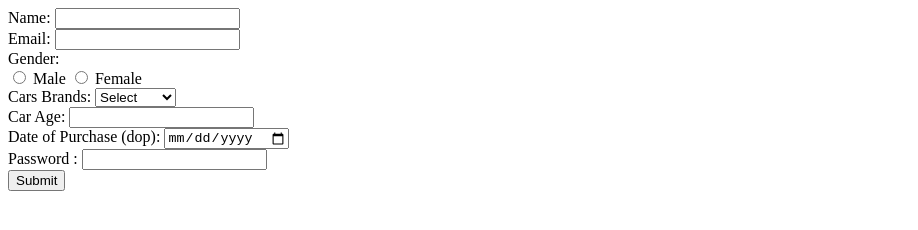
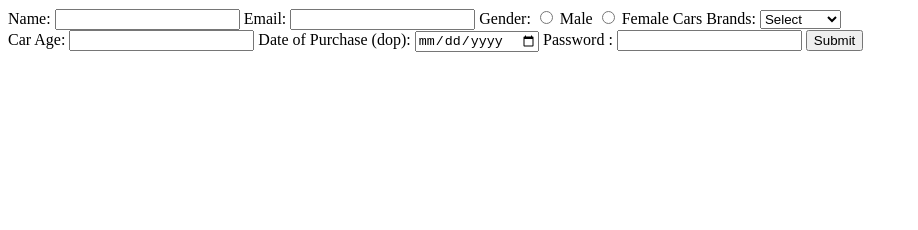
Before and after one commit to acciojob/car-insurance-form-PRIYANSHDUBEY, a website: page main.html in a window 1280 px wide. Shown: the whole page, without its empty margins (0-918 px from the left). Drawn offline with Linux system fonts and the light colour scheme.

Commit message:
created a submission

```diff
--- a/main.html
+++ b/main.html
@@ -9,16 +9,16 @@
 <body>
 	<form method="post" action="backend.js">
 		<lable for="name">Name: </lable>
-		<input type="text" name="name" id="name" required><br>
+		<input type="text" name="name" id="name" required>
 
 		<lable for="email">Email: </lable>
-		<input type="email" name="email" id="email"  required><br>
+		<input type="email" name="email" id="email"  required>
 
-		<lable for="gender">Gender: </lable><br>
+		<lable for="gender">Gender: </lable>
 		<input type="radio" name="gender" id="gender_m" required>
 			<lable for="Male">Male</lable>
 		<input type="radio" name="gender" id="gender_f" required>
-			<lable for="Female">Female</lable><br>
+			<lable for="Female">Female</lable>
 
 		<label for="cars">Cars Brands: </label>
 		<select name="cars" id="cars">
@@ -29,13 +29,13 @@
 			</select><br>
 
 		<label for="carage">Car Age: </label>
-		<input type="number" name="carage" id="carage" required><br>
+		<input type="number" name="carage" id="carage" required>
 
 		<label for="dop">Date of Purchase (dop): </label>
-		<input type="date" name="dop" id="dop" required><br>
+		<input type="date" name="dop" id="dop" required>
 
 		<label for="password">Password :</label>
-		<input type="password" name="password" id="password"  required><br>
+		<input type="password" name="password" id="password"  required>
 
 
 		<button type="submit">Submit</button>
```
